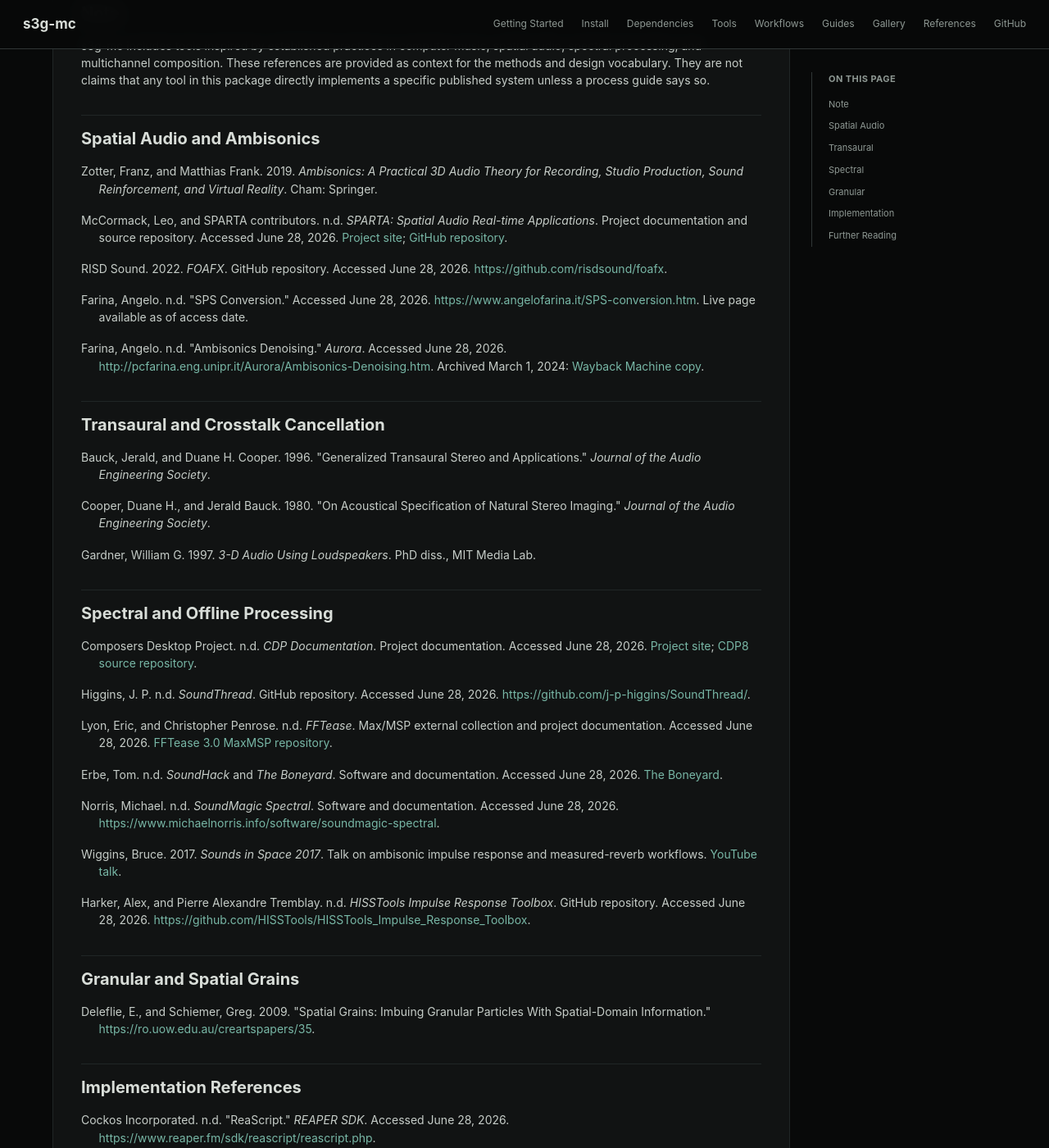
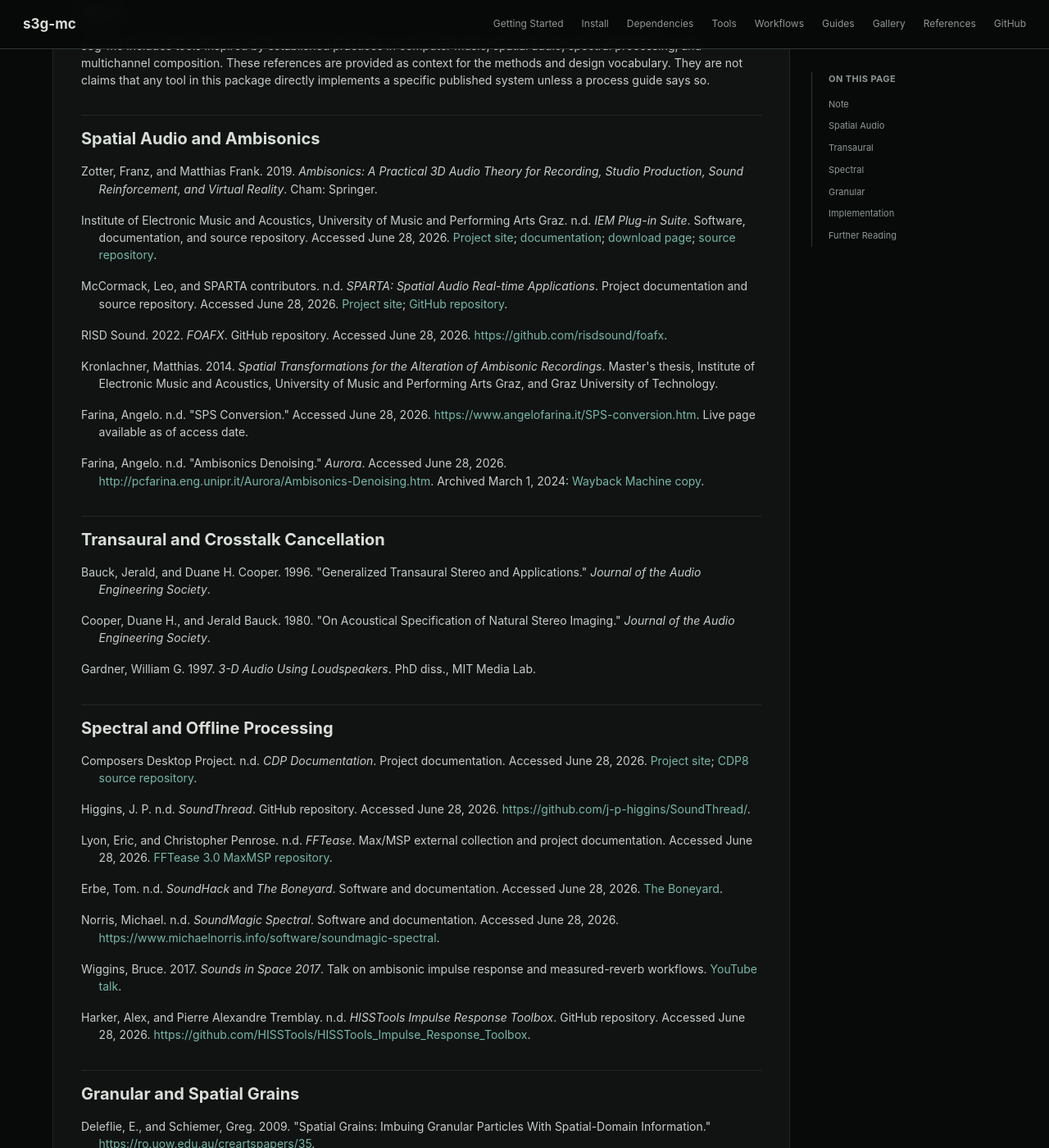
Before and after one commit to s3g/s3g-mc, a Jekyll site: the page built from docs/references.md, in a window 1280 px wide and 1400 px high, scrolled down 201 px. Shown: the whole window at 82% size. Built offline with Jekyll 4.4.1, drawn with Linux system fonts in a browser that asks for light colours; some of the changed text lies outside the part shown.

Commit message:
Update references.md

```diff
--- a/docs/references.md
+++ b/docs/references.md
@@ -37,12 +37,20 @@
 
 <p class="bib-entry">Zotter, Franz, and Matthias Frank. 2019. <em>Ambisonics: A Practical 3D Audio Theory for Recording, Studio Production, Sound Reinforcement, and Virtual Reality</em>. Cham: Springer.</p>
 
+<p class="bib-entry">Institute of Electronic Music and Acoustics, University of Music and Performing Arts Graz. n.d. <em>IEM Plug-in Suite</em>. Software, documentation, and source repository. Accessed June 28, 2026.
+<a href="https://plugins.iem.at/" target="_blank" rel="noopener noreferrer">Project site</a>;
+<a href="https://plugins.iem.at/docs/" target="_blank" rel="noopener noreferrer">documentation</a>;
+<a href="https://plugins.iem.at/download/" target="_blank" rel="noopener noreferrer">download page</a>;
+<a href="https://git.iem.at/audioplugins/IEMPluginSuite" target="_blank" rel="noopener noreferrer">source repository</a>.</p>
+
 <p class="bib-entry">McCormack, Leo, and SPARTA contributors. n.d. <em>SPARTA: Spatial Audio Real-time Applications</em>. Project documentation and source repository. Accessed June 28, 2026.
 <a href="https://leomccormack.github.io/sparta-site/" target="_blank" rel="noopener noreferrer">Project site</a>;
 <a href="https://github.com/leomccormack/SPARTA" target="_blank" rel="noopener noreferrer">GitHub repository</a>.</p>
 
 <p class="bib-entry">RISD Sound. 2022. <em>FOAFX</em>. GitHub repository. Accessed June 28, 2026.
 <a href="https://github.com/risdsound/foafx" target="_blank" rel="noopener noreferrer">https://github.com/risdsound/foafx</a>.</p>
+
+<p class="bib-entry">Kronlachner, Matthias. 2014. <em>Spatial Transformations for the Alteration of Ambisonic Recordings</em>. Master's thesis, Institute of Electronic Music and Acoustics, University of Music and Performing Arts Graz, and Graz University of Technology.</p>
 
 <p class="bib-entry">Farina, Angelo. n.d. "SPS Conversion." Accessed June 28, 2026.
 <a href="https://www.angelofarina.it/SPS-conversion.htm" target="_blank" rel="noopener noreferrer">https://www.angelofarina.it/SPS-conversion.htm</a>.
@@ -102,6 +110,8 @@
 <p class="bib-entry">Deleflie, E., and Schiemer, Greg. 2009. "Spatial Grains: Imbuing Granular Particles With Spatial-Domain Information."
 <a href="https://ro.uow.edu.au/creartspapers/35" target="_blank" rel="noopener noreferrer">https://ro.uow.edu.au/creartspapers/35</a>.</p>
 
+<p class="bib-entry">Mariette, Nicholas. 2009. "AmbiGrainer: A Higher Order Ambisonic Granulator in Pd." Paper presented at Ambisonics Symposium 2009, Graz, June 25-27.</p>
+
 </div>
 
 ## Implementation References
```
